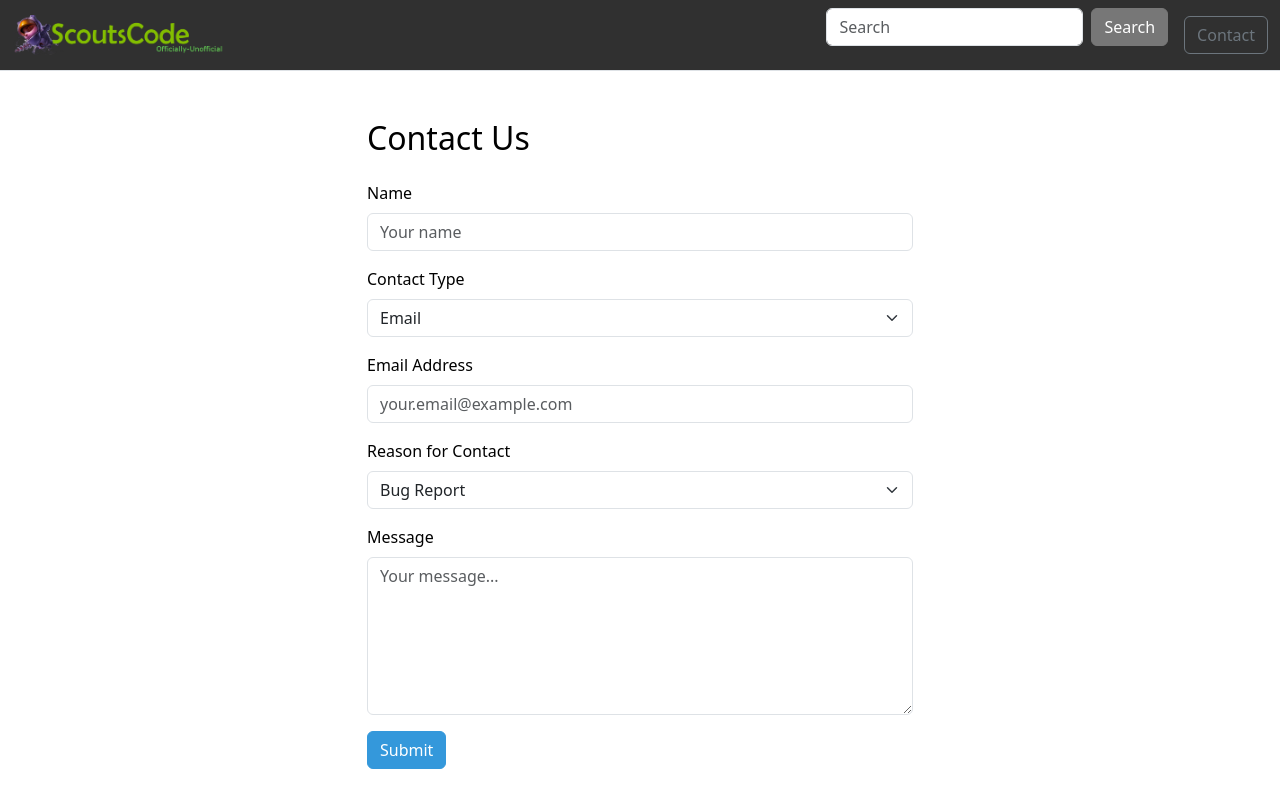
After one commit to diracdeltafunct/orulings, a Django app: page /contact/ in a window 1280 px wide. The commit adds this page. Run offline with Django 5.2, Linux system fonts and the light colour scheme; data that the repository does not hold is empty; parts of the project's set-up code (start-up, migrations or seed data) failed here and were passed over; some libraries are stand-ins or nearby versions.

Commit message:
dded contact

```diff
--- a/blog/urls.py
+++ b/blog/urls.py
@@ -24,6 +24,7 @@ from django.urls import re_path as url
 
 from post.views import (
     blog_index,
+    contact,
     crsection_detail,
     post_detail,
     post_list,
@@ -44,6 +45,7 @@ urlpatterns = [
     path("search/", search_rules, name="search_rules"),
     path("secretadminlogin/", secret_login, name="secret_login"),
     path("api/save-annotation/", save_annotation, name="save_annotation"),
+    path("contact/", contact, name="contact"),
 ]
 
 if settings.DEBUG:
--- /dev/null
+++ b/post/forms.py
@@ -0,0 +1,49 @@
+from django import forms
+
+
+class ContactForm(forms.Form):
+    CONTACT_TYPE_CHOICES = [
+        ("email", "Email"),
+        ("discord", "Discord"),
+    ]
+
+    REASON_CHOICES = [
+        ("bug", "Bug Report"),
+        ("edit", "Edit Request"),
+        ("help", "Help Request"),
+        ("rule", "Rule Request"),
+        ("other", "Other"),
+    ]
+
+    name = forms.CharField(
+        max_length=100,
+        widget=forms.TextInput(
+            attrs={"class": "form-control", "placeholder": "Your name"}
+        ),
+    )
+
+    contact_type = forms.ChoiceField(
+        choices=CONTACT_TYPE_CHOICES,
+        widget=forms.Select(attrs={"class": "form-select", "id": "contact-type"}),
+    )
+
+    contact_info = forms.CharField(
+        max_length=200,
+        widget=forms.TextInput(
+            attrs={
+                "class": "form-control",
+                "placeholder": "Your email or Discord username",
+                "id": "contact-info",
+            }
+        ),
+    )
+
+    reason = forms.ChoiceField(
+        choices=REASON_CHOICES, widget=forms.Select(attrs={"class": "form-select"})
+    )
+
+    message = forms.CharField(
+        widget=forms.Textarea(
+            attrs={"class": "form-control", "rows": 6, "placeholder": "Your message..."}
+        )
+    )
--- a/post/templates/base.html
+++ b/post/templates/base.html
@@ -95,8 +95,16 @@
                             name="q"
                             value="{{ search_query }}"
                         />
-            <button class="btn btn-secondary" type="submit">Search</button>
+                        <button class="btn btn-secondary" type="submit">
+                            Search
+                        </button>
                     </form>
+
+                    <a
+                        href="{% url 'contact' %}"
+                        class="btn btn-outline-secondary ms-3"
+                        >Contact</a
+                    >
 
                     {% if user.is_authenticated %}
                     <div class="ms-3 text-white">
@@ -113,18 +121,5 @@
             <!-- Default or shared content goes here, if any -->
             {% endblock %}
         </main>
-
-    <!-- Footer -->
-    <footer
-      style="position: fixed; bottom: 0; width: 100%"
-      class="bg-body-tertiary text-center text-lg-start"
-    >
-      <div
-        class="text-center p-3"
-        style="background-color: rgba(0, 0, 0, 0.05)"
-      >
-        {{ copyright_text|safe }}
-      </div>
-    </footer>
     </body>
 </html>
--- /dev/null
+++ b/post/templates/contact.html
@@ -0,0 +1,87 @@
+{% extends 'base.html' %}
+
+{% load static %}
+
+{% block title %}Contact - ScoutsCode{% endblock %}
+
+{% block content %}
+<div class="contact-page">
+    <div class="row justify-content-center">
+        <div class="col-md-8 col-lg-6">
+            <h2 class="mb-4">Contact Us</h2>
+
+            {% if error_message %}
+            <div class="alert alert-danger" role="alert">
+                {{ error_message }}
+            </div>
+            {% endif %}
+
+            {% if success_message %}
+            <div class="alert alert-success" role="alert">
+                {{ success_message }}
+            </div>
+            {% endif %}
+
+            <form method="post" action="{% url 'contact' %}">
+                {% csrf_token %}
+
+                <div class="mb-3">
+                    <label for="id_name" class="form-label">Name</label>
+                    {{ form.name }}
+                </div>
+
+                <div class="mb-3">
+                    <label for="contact-type" class="form-label">Contact Type</label>
+                    {{ form.contact_type }}
+                </div>
+
+                <div class="mb-3">
+                    <label for="contact-info" class="form-label">
+                        <span id="contact-info-label">Email or Discord</span>
+                    </label>
+                    {{ form.contact_info }}
+                </div>
+
+                <div class="mb-3">
+                    <label for="id_reason" class="form-label">Reason for Contact</label>
+                    {{ form.reason }}
+                </div>
+
+                <div class="mb-3">
+                    <label for="id_message" class="form-label">Message</label>
+                    {{ form.message }}
+                </div>
+
+                <div class="mb-3">
+                    <div class="g-recaptcha" data-sitekey="{{ recaptcha_site_key }}"></div>
+                </div>
+
+                <button type="submit" class="btn btn-primary">Submit</button>
+            </form>
+        </div>
+    </div>
+</div>
+
+<script src="https://www.google.com/recaptcha/api.js" async defer></script>
+
+<script>
+document.addEventListener('DOMContentLoaded', function() {
+    const contactType = document.getElementById('contact-type');
+    const contactInfoLabel = document.getElementById('contact-info-label');
+    const contactInfo = document.getElementById('contact-info');
+
+    function updateContactLabel() {
+        if (contactType.value === 'email') {
+            contactInfoLabel.textContent = 'Email Address';
+            contactInfo.placeholder = 'your.email@example.com';
+        } else {
+            contactInfoLabel.textContent = 'Discord Username';
+            contactInfo.placeholder = 'username#1234 or username';
+        }
+    }
+
+    contactType.addEventListener('change', updateContactLabel);
+    updateContactLabel();
+});
+</script>
+{% endblock %}
--- a/post/views.py
+++ b/post/views.py
@@ -1,11 +1,15 @@
 import json
 import re
 
+import requests
+from django.conf import settings
 from django.contrib.auth import authenticate, login
+from django.core.mail import send_mail
 from django.db.models import Q
 from django.http import Http404, JsonResponse
 from django.shortcuts import get_object_or_404, redirect, render
 
+from .forms import ContactForm
 from .models import Post, RuleSection, Tag, TextAsset
 
 
@@ -370,3 +374,72 @@ def search_rules(request):
     }
 
     return render(request, "search_results.html", context)
+
+
+def contact(request):
+    """Contact form page with reCAPTCHA validation."""
+    logo_asset = TextAsset.objects.filter(asset_type="logo").first()
+    error_message = None
+    success_message = None
+
+    if request.method == "POST":
+        form = ContactForm(request.POST)
+
+        # Verify reCAPTCHA
+        recaptcha_response = request.POST.get("g-recaptcha-response")
+        recaptcha_data = {
+            "secret": settings.RECAPTCHA_SECRET_KEY,
+            "response": recaptcha_response,
+        }
+        recaptcha_verify = requests.post(
+            "https://www.google.com/recaptcha/api/siteverify", data=recaptcha_data
+        )
+        recaptcha_result = recaptcha_verify.json()
+
+        if not recaptcha_result.get("success"):
+            error_message = "reCAPTCHA verification failed. Please try again."
+        elif form.is_valid():
+            # Send email
+            name = form.cleaned_data["name"]
+            contact_type = form.cleaned_data["contact_type"]
+            contact_info = form.cleaned_data["contact_info"]
+            reason = form.cleaned_data["reason"]
+            message = form.cleaned_data["message"]
+
+            # Build email content
+            email_subject = f"[ScoutsCode Contact] {reason.title()} from {name}"
+            email_body = f"""New contact form submission:
+
+Name: {name}
+Contact Type: {contact_type.title()}
+Contact Info: {contact_info}
+Reason: {reason.title()}
+
+Message:
+{message}
+"""
+
+            try:
+                send_mail(
+                    subject=email_subject,
+                    message=email_body,
+                    from_email=settings.DEFAULT_FROM_EMAIL,
+                    recipient_list=["diracdeltafunct@gmail.com"],
+                    fail_silently=False,
+                )
+                success_message = "Your message has been sent successfully!"
+                form = ContactForm()  # Reset form on success
+            except Exception:
+                error_message = "Failed to send message. Please try again later."
+    else:
+        form = ContactForm()
+
+    context = {
+        "form": form,
+        "logo_asset": logo_asset,
+        "error_message": error_message,
+        "success_message": success_message,
+        "recaptcha_site_key": settings.RECAPTCHA_SITE_KEY,
+    }
+
+    return render(request, "contact.html", context)
--- a/requirements.txt
+++ b/requirements.txt
@@ -18,3 +18,4 @@ typing_extensions==4.15.0
 tzdata==2025.3
 webencodings==0.5.1
 whitenoise==6.11.0
+requests==2.32
```
Also changed, not shown: blog/settings.py (+15 -0 lines). Lines whose indentation alone changed are shown as unchanged.
